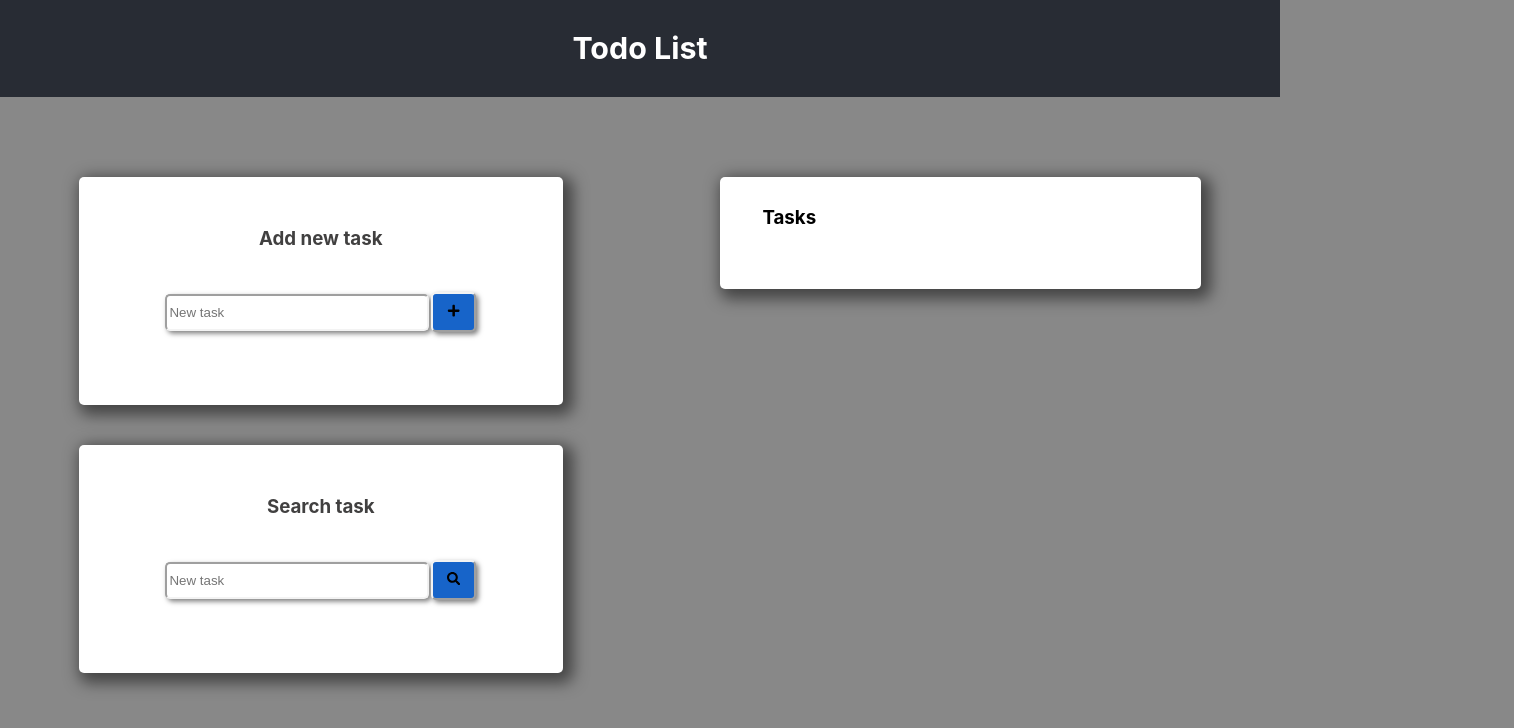
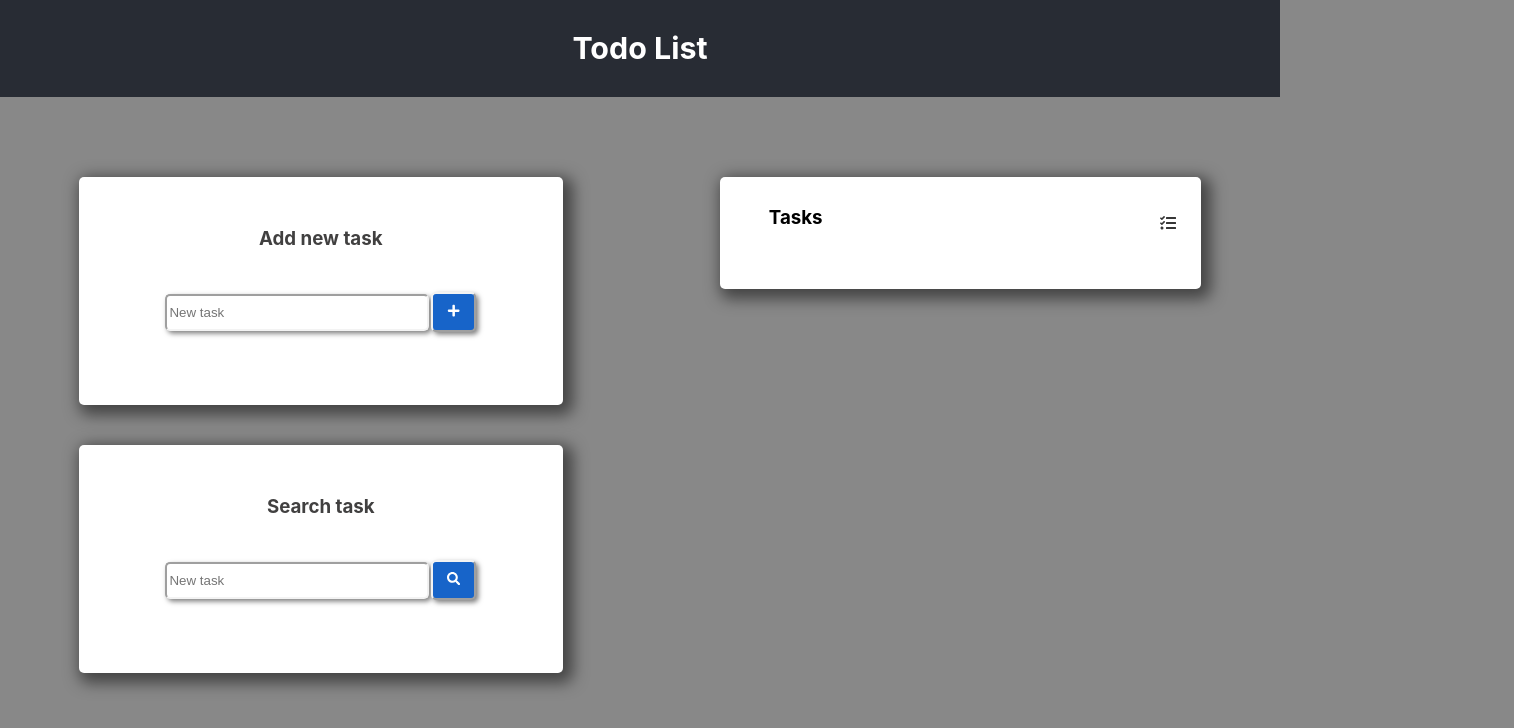
Before and after one commit to AthirsonSilva/react-classes, a React (Create React App) app: page / in a window 1280 px wide. Shown: the top 728 px of the page, 1514 px wide, since content can reach past the window. Built offline with nearby package versions, Linux system fonts and the light colour scheme.

Commit message:
feat/ refactor (front): refresh task list function and css reorganazing

```diff
--- a/src/components/Form/index.jsx
+++ b/src/components/Form/index.jsx
@@ -19,7 +19,7 @@ const Form = (props) => {
 					/>
 
 					<button type='submit'>
-						<FaPlus />
+						<FaPlus color='white' />
 					</button>
 				</div>
 			)
@@ -37,7 +37,7 @@ const Form = (props) => {
 				/>
 
 				<button type='submit'>
-					<FaSearch />
+					<FaSearch color='white' />
 				</button>
 			</div>
 		)
--- a/src/components/Main/index.jsx
+++ b/src/components/Main/index.jsx
@@ -144,6 +144,7 @@ export default class Main extends React.Component {
 							taskList={this.state.filteredTaskList}
 							handleTaskDelete={this.handleTaskDelete}
 							handleTaskEdit={this.handleTaskEdit}
+							refreshTaskList={this.componentDidMount}
 						/>
 					</div>
 				</div>
--- a/src/components/Main/styles.css
+++ b/src/components/Main/styles.css
@@ -29,130 +29,3 @@
 .Actions-container {
 	margin: 5vh auto auto auto;
 }
-
-.Task-container {
-	display: flex;
-	flex-direction: column;
-	align-items: flex-start;
-	background-color: #fff;
-	border-radius: 5px;
-	box-shadow: 5px 5px 15px 5px rgba(0, 0, 0, 0.5);
-	width: 36vw;
-	margin: 10vh auto auto auto;
-	padding: 10px;
-	color: rgb(54, 54, 54);
-}
-
-.Task-container ul {
-	list-style: none;
-}
-
-.Task-container li {
-	text-align: left;
-}
-
-.Task-container h3 {
-	margin-left: 4vh;
-	color: #000;
-}
-
-.Task-container ul {
-	width: 90%;
-}
-
-.Task-list li {
-	flex-direction: row;
-	display: flex;
-	justify-content: space-between;
-	padding: 1vh 1vh 1vh 1vh;
-}
-
-.Task-list li:hover {
-	background-color: #d8d8d8;
-	border-radius: 5px;
-}
-
-.Task-list li .Action-buttons {
-	right: 4vw;
-}
-
-.Task-list span {
-	margin: 0 0.5vh 0 0.5vh;
-}
-
-.Task-list span:first-child {
-	margin-left: 2vh;
-}
-
-.Task-list .Edit-button {
-	color:rgb(57, 95, 199);
-}
-
-.Task-list .Edit-button:hover {
-	cursor: pointer;
-	color:rgb(99, 132, 224);
-	transition: 0.5s;
-}
-
-.Task-list .Delete-button {
-	color:rgb(218, 65, 65);
-}
-
-.Task-list .Delete-button:hover {
-	cursor: pointer;
-	color:rgb(233, 124, 124);
-	transition: 0.5s;
-}
-
-.Todo-form {
-	display: flex;
-	align-items: center;
-	justify-content: center;
-	flex-direction: column;
-	background-color: white;
-	border-radius: 5px;
-	width: 30vw;
-	padding: 50px;
-	color: rgb(65, 64, 64);
-	box-shadow: 5px 5px 15px 5px rgba(0, 0, 0, 0.5);
-}
-
-.Todo-form .Form-body {
-	flex-direction: row;
-}
-
-.Todo-form input {
-	margin: 1.1vh 2px 3vh auto;
-	width: 20vw;
-	height: 3.8vh;
-	border-radius: 5px;
-	border-color: rgb(243, 243, 243);
-	box-shadow: 2.5px 2.5px 5px 0 rgba(0, 0, 0, 0.5);
-}
-
-.Todo-form input:focus {
-	outline: none;
-	color: rgb(65, 64, 64);
-	font-style: italic;
-}
-
-
-.Todo-form button {
-	margin: 10px auto auto -0.1px;
-	width: 3.5vw;
-	height: 5vh;
-	border-radius: 5px;
-	border-color: rgb(243, 243, 243);
-	background-color: rgb(23, 100, 201);
-	box-shadow: 2.5px 2.5px 5px 0 rgba(0, 0, 0, 0.5);
-}
-
-.Todo-form button:hover {
-	background-color: rgb(75, 144, 235);
-	cursor: pointer;
-}
-
-.Todo-form h3 {
-	margin: auto auto 4vh auto;
-	color: rgb(65, 64, 64);
-}
--- a/src/components/Todo/index.jsx
+++ b/src/components/Todo/index.jsx
@@ -1,11 +1,19 @@
 import React from 'react'
 
-import { FaEdit, FaEraser } from 'react-icons/fa'
+import './styles.css'
+
+import { FaEdit, FaEraser, FaTasks } from 'react-icons/fa'
 
 const Todo = (props) => {
 	return (
 		<>
-			<h3>Tasks</h3>
+			<div className='Todo-header'>
+				<h3>Tasks</h3>
+
+				<span onClick={props.refreshTaskList}>
+					<FaTasks />
+				</span>
+			</div>
 
 			<ul>
 				{props.taskList.map((task, index) => {
--- a/src/components/Todo/styles.css
+++ b/src/components/Todo/styles.css
@@ -0,0 +1,95 @@
+.Task-container {
+	display: flex;
+	flex-direction: column;
+	align-items: flex-start;
+	background-color: #fff;
+	border-radius: 5px;
+	box-shadow: 5px 5px 15px 5px rgba(0, 0, 0, 0.5);
+	width: 36vw;
+	margin: 10vh auto auto auto;
+	padding: 10px;
+	color: rgb(54, 54, 54);
+}
+
+.Task-container ul {
+	list-style: none;
+}
+
+.Task-container li {
+	text-align: left;
+}
+
+.Task-container h3 {
+	margin-left: 4vh;
+	color: #000;
+}
+
+.Task-container ul {
+	width: 90%;
+}
+
+.Task-list li {
+	flex-direction: row;
+	display: flex;
+	justify-content: space-between;
+	padding: 1vh 1vh 1vh 1vh;
+}
+
+.Task-list li:hover {
+	background-color: #d8d8d8;
+	border-radius: 5px;
+}
+
+.Task-list li .Action-buttons {
+	right: 4vw;
+}
+
+.Task-list span {
+	margin: 0 0.5vh 0 0.5vh;
+}
+
+.Task-list span:first-child {
+	margin-left: 2vh;
+}
+
+.Task-list .Edit-button {
+	color:rgb(57, 95, 199);
+}
+
+.Task-list .Edit-button:hover {
+	cursor: pointer;
+	color:rgb(99, 132, 224);
+	transition: 0.5s;
+}
+
+.Task-list .Delete-button {
+	color:rgb(218, 65, 65);
+}
+
+.Task-list .Delete-button:hover {
+	cursor: pointer;
+	color:rgb(233, 124, 124);
+	transition: 0.5s;
+}
+
+.Todo-header h3 {
+	margin-left: 3vw;
+}
+
+.Todo-header {
+	display: flex;
+	flex-direction: row;
+	width: 170%;
+	margin: 0 auto 0 auto;
+	justify-content: space-between;
+}
+
+.Todo-header span {
+	margin: 3.5vh auto auto auto;
+}
+
+.Todo-header span:hover {
+	cursor: pointer;
+	color: rgb(151, 151, 151);
+	transition: 0.5s;
+}
```
